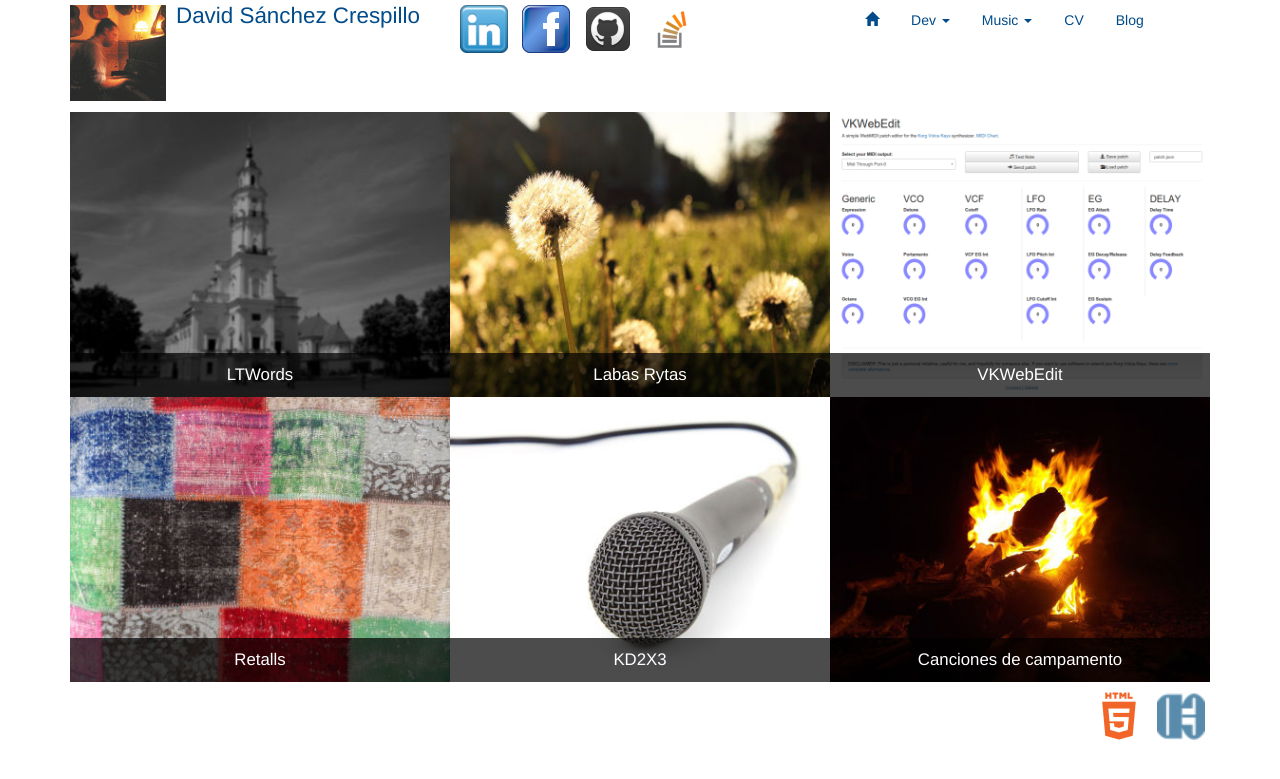
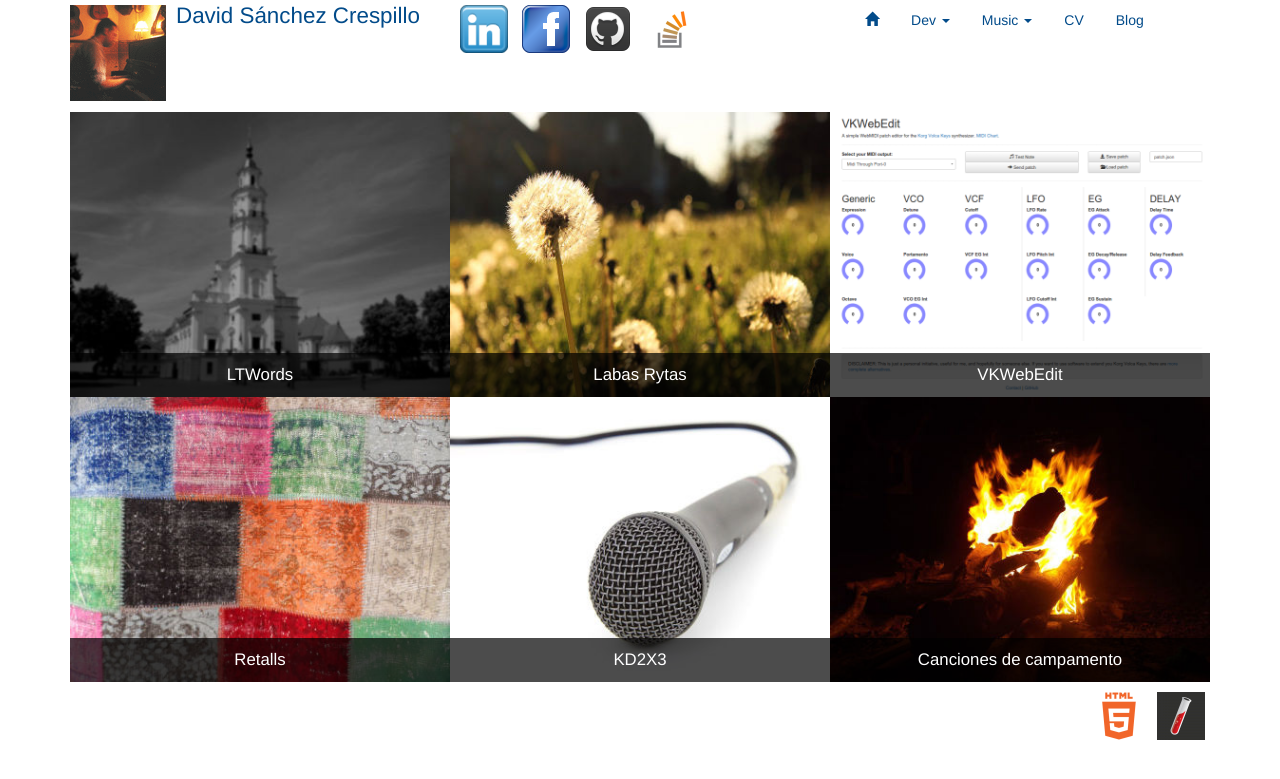
Before and after one commit to davidsanchezcrespillo/dscwebpage_jekyll, a Jekyll site: the page built from index.html, in a window 1280 px wide. Shown: the top 779 px of the page. Built offline with Jekyll 4.4.1, drawn with Linux system fonts in a browser that asks for light colours; nearby versions of some CDN libraries.

Commit message:
Adding 'Made with Jekyll' image

```diff
--- a/_config.yml
+++ b/_config.yml
@@ -66,4 +66,4 @@ footer:
             image: /media/img/html5_valid.png
           - title: Made with Jekyll
             url: https://jekyllrb.com/
-            image: /media/img/hyde.png
+            image: /media/img/jekyll.png
```
Also changed, not shown: media/img/hyde.png (deleted), media/img/jekyll.png (added).
